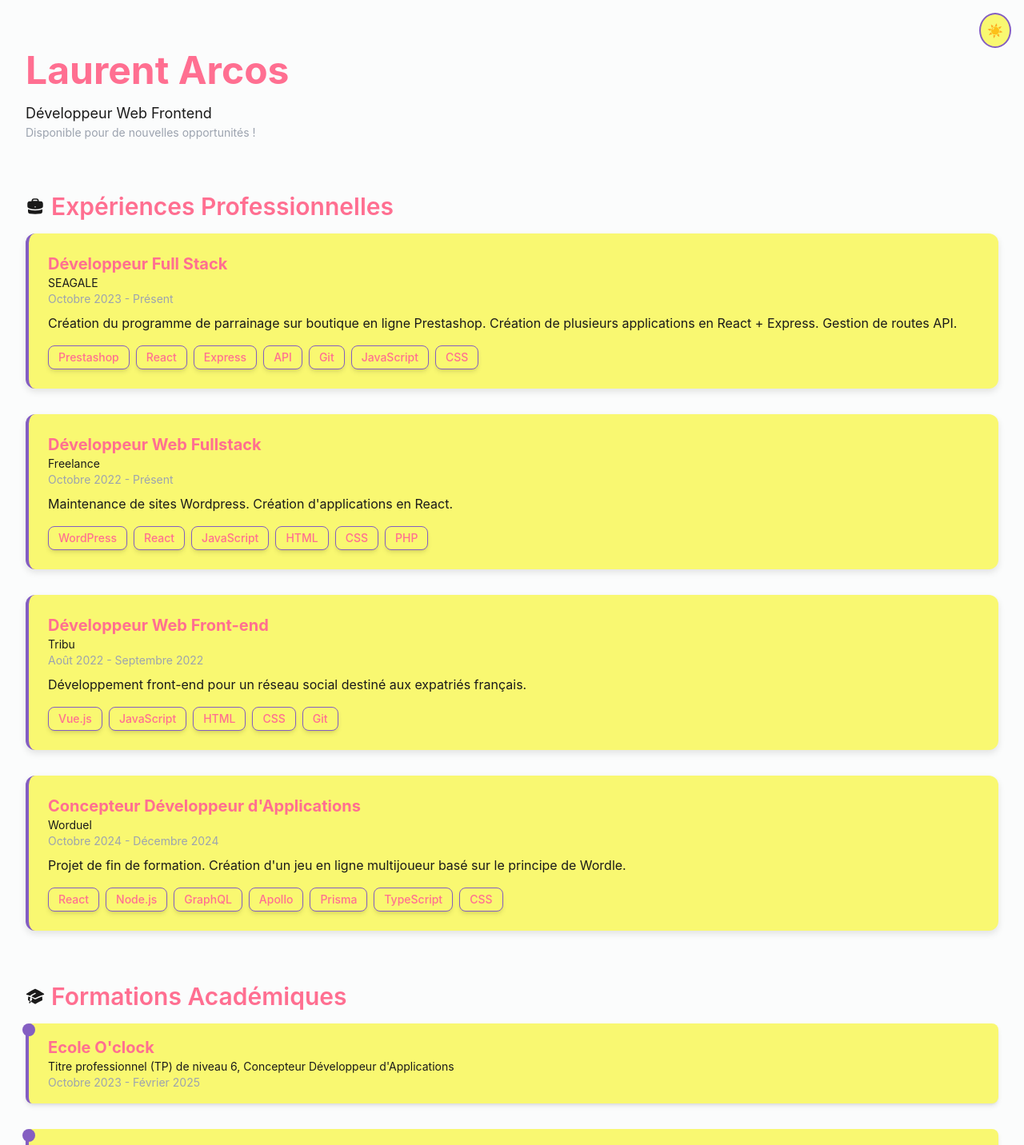
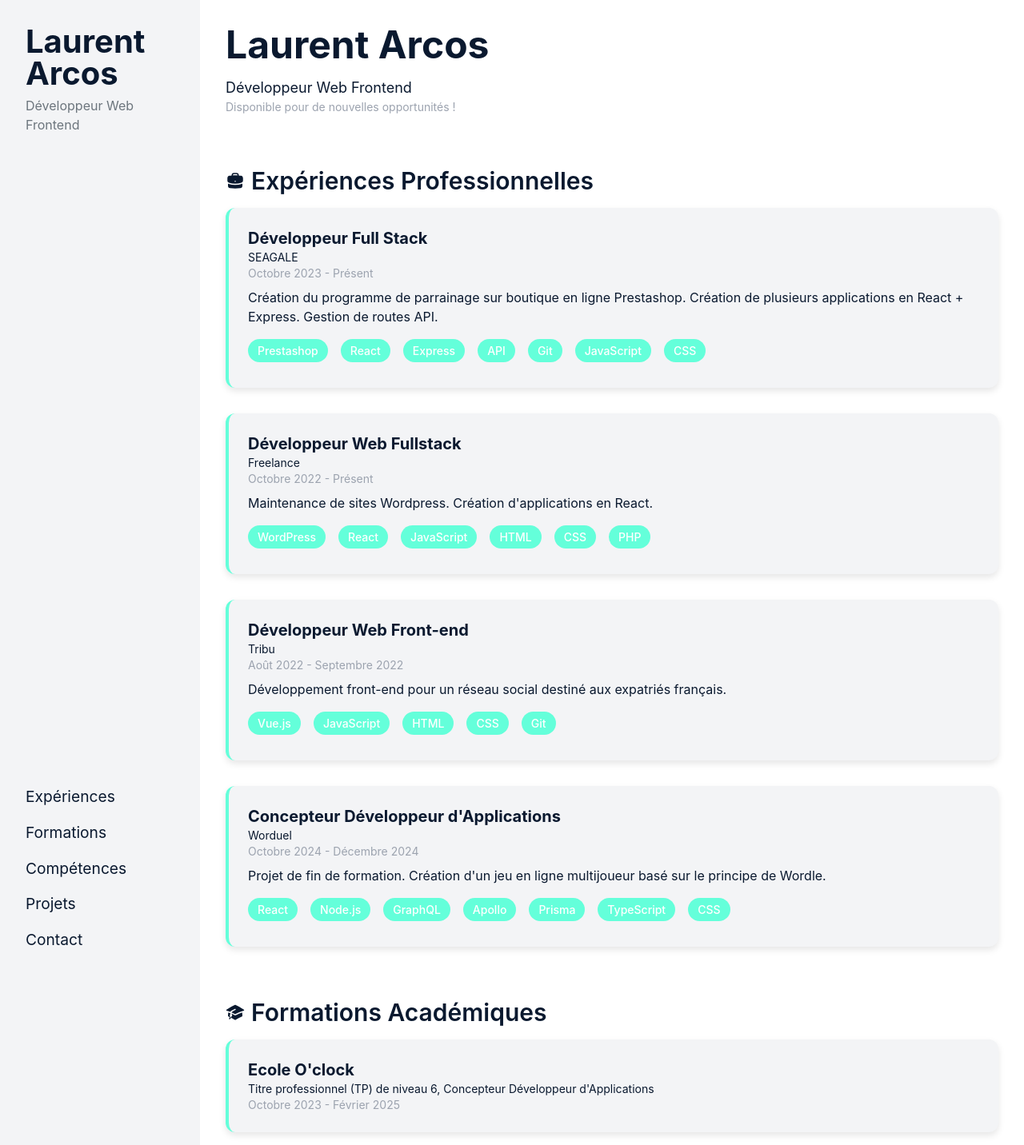
Before and after one commit to LaurentArcos/cv-interactif, a Next.js app: page / in a window 1280 px wide. Shown: the top 1432 px of the page at 80% size. Built offline with nearby package versions, Linux system fonts and the light colour scheme.

Commit message:
ajout d'une setion sidebar

```diff
--- a/src/app/globals.css
+++ b/src/app/globals.css
@@ -2,36 +2,79 @@
 @tailwind components;
 @tailwind utilities;
 
-/* Couleurs par défaut (Mode Sombre) */
+/* Palette de couleurs inspirée du site de Brittany Chiang */
 :root {
-  --background: #0a0f29;
-  --foreground: #ffd700;
-  --card-bg: #14213d;
-  --card-border: #eabe45;
-  --text-primary: #ffd700;
-  --text-secondary: #f6f4e6;
+  --background: #0a192f; /* Bleu nuit profond */
+  --foreground: #64ffda; /* Vert menthe */
+  --card-bg: #112240; /* Bleu foncé pour les cartes */
+  --card-border: #64ffda; /* Bordure verte */
+  --text-primary: #ccd6f6; /* Texte principal clair */
+  --text-secondary: #8892b0; /* Texte secondaire */
+  --hover-bg: #233554; /* Couleur de fond au survol */
 }
 
-/* Couleurs pour le Mode Clair */
+/* Mode clair alternatif */
 .light {
-  --background: rgb(251, 252, 252);
-  --foreground: #ff9671;
-  --card-bg: #f9f871;
-  --card-border: #845ec2;
-  --text-primary: #ff6f91;
-  --text-secondary: #1a1a1a;
+  --background: #ffffff;
+  --foreground: #0a192f;
+  --card-bg: #f3f4f6;
+  --card-border: #64ffda;
+  --text-primary: #0a192f;
+  --text-secondary: #6c757d;
 }
 
 body {
-  color: var(--foreground);
+  color: var(--text-primary);
   background: var(--background);
   font-family: "Inter", Arial, sans-serif;
+  transition: background-color 0.3s ease, color 0.3s ease;
 }
 
-h1,
-h2,
-h3 {
+h1, h2, h3 {
   color: var(--text-primary);
+}
+
+/* Mise en page principale */
+.layout {
+  display: grid;
+  grid-template-columns: 250px 1fr;
+  min-height: 100vh;
+}
+
+.sidebar {
+  background-color: var(--card-bg);
+  padding: 2rem;
+  display: flex;
+  flex-direction: column;
+  justify-content: space-between;
+}
+
+.sidebar h1 {
+  color: var(--text-primary);
+  font-size: 2.5rem;
+  font-weight: bold;
+}
+
+.sidebar p {
+  color: var(--text-secondary);
+  margin-top: 0.5rem;
+}
+
+.nav-links {
+  display: flex;
+  flex-direction: column;
+  gap: 1rem;
+}
+
+.nav-links a {
+  color: var(--text-primary);
+  text-decoration: none;
+  font-size: 1.2rem;
+  transition: color 0.3s ease;
+}
+
+.nav-links a:hover {
+  color: var(--foreground);
 }
 
 .card {
@@ -44,19 +87,28 @@ h3 {
 }
 
 .card:hover {
-  background-color: var(--foreground);
-  color: var(--background);
+  background-color: var(--hover-bg);
 }
 
 .bg-gradient-to-r {
-  background-image: linear-gradient(to right, var(--foreground), var(--card-bg));
+  background-image: linear-gradient(to right, #0a192f, #112240);
+}
+
+/* Style des tags */
+.tag {
+  display: inline-block;
+  background-color: var(--card-border);
+  color: var(--background);
+  padding: 0.25rem 0.75rem;
+  border-radius: 9999px;
+  font-size: 0.875rem;
+  font-weight: 500;
+  margin-right: 0.5rem;
+  margin-bottom: 0.5rem;
 }
 
 /* Style du bouton de toggle */
 .dark-mode-toggle {
-  position: fixed;
-  top: 1rem;
-  right: 1rem;
   background-color: var(--card-bg);
   color: var(--text-primary);
   border: 2px solid var(--card-border);
@@ -67,6 +119,26 @@ h3 {
 }
 
 .dark-mode-toggle:hover {
-  background-color: var(--foreground);
-  color: var(--background);
+  background-color: var(--hover-bg);
+  color: var(--foreground);
 }
+
+/* Ajout du style de la barre de navigation fixe */
+.fixed-nav {
+  position: sticky;
+  top: 2rem;
+}
+
+@media (max-width: 768px) {
+  .layout {
+    grid-template-columns: 1fr;
+  }
+  .sidebar {
+    flex-direction: row;
+    align-items: center;
+  }
+  .nav-links {
+    flex-direction: row;
+    gap: 1rem;
+  }
+}
--- a/src/app/page.tsx
+++ b/src/app/page.tsx
@@ -4,18 +4,31 @@ import { motion } from "framer-motion";
 import { BriefcaseIcon, AcademicCapIcon } from "@heroicons/react/24/solid";
 import { experiences } from "@/data/experiences";
 import { education } from "@/data/education";
-import type { Experience, Education } from "@/types";
 import DarkModeToggle from "@/components/DarkModeToggle";
 
 export default function Home() {
   return (
-    <main className="bg-background text-foreground min-h-screen p-8 font-sans">
-
-      {/* Toggle Dark Mode */}
-      <div className="flex justify-end mb-8">
+    <div className="layout">
+      {/* Sidebar */}
+      <aside className="sidebar fixed-nav">
+        <div>
+          <h1 className="text-4xl font-bold mb-2">Laurent Arcos</h1>
+          <p className="text-text-secondary">Développeur Web Frontend</p>
+        </div>
+        <nav className="nav-links mt-8">
+          <a href="#experiences">Expériences</a>
+          <a href="#formations">Formations</a>
+          <a href="#competences">Compétences</a>
+          <a href="#projets">Projets</a>
+          <a href="#contact">Contact</a>
+        </nav>
+        <div className="mt-8">
           <DarkModeToggle />
         </div>
+      </aside>
 
+      {/* Main Content */}
+      <main className="p-8">
         {/* Profil Section */}
         <section className="mb-16">
           <motion.div
@@ -23,23 +36,16 @@ export default function Home() {
             animate={{ opacity: 1, y: 0 }}
             transition={{ duration: 0.8 }}
           >
-          <h1 className="text-5xl font-bold mb-4" style={{ color: "var(--text-primary)" }}>
-            Laurent Arcos
-          </h1>
-          <p className="text-lg" style={{ color: "var(--text-secondary)" }}>
-            Développeur Web Frontend
-          </p>
+            <h1 className="text-5xl font-bold mb-4 text-text-primary">Laurent Arcos</h1>
+            <p className="text-lg text-text-secondary">Développeur Web Frontend</p>
             <p className="text-sm text-gray-400">Disponible pour de nouvelles opportunités !</p>
           </motion.div>
         </section>
 
         {/* Expériences Professionnelles */}
         <section id="experiences" className="mb-16">
-        <h2
-          className="text-3xl font-semibold mb-4 flex items-center"
-          style={{ color: "var(--text-primary)" }}
-        >
-          <BriefcaseIcon className="w-6 h-6 mr-2" style={{ color: "var(--text-secondary)" }} />
+          <h2 className="text-3xl font-semibold mb-4 text-text-primary flex items-center">
+            <BriefcaseIcon className="w-6 h-6 mr-2 text-text-secondary" />
             Expériences Professionnelles
           </h2>
           <ul className="space-y-8">
@@ -52,26 +58,15 @@ export default function Home() {
                 viewport={{ once: true }}
                 transition={{ duration: 0.6, delay: index * 0.2 }}
               >
-              <h3 className="text-xl font-bold" style={{ color: "var(--text-primary)" }}>
-                {exp.title}
-              </h3>
-              <p className="text-sm" style={{ color: "var(--text-secondary)" }}>
-                {exp.company}
-              </p>
+                <h3 className="text-xl font-bold text-text-primary">{exp.title}</h3>
+                <p className="text-sm text-text-secondary">{exp.company}</p>
                 <p className="text-sm text-gray-400">{exp.date}</p>
-              <p className="mt-2" style={{ color: "var(--text-secondary)" }}>
-                {exp.description}
-              </p>
+                <p className="mt-2 text-text-secondary">{exp.description}</p>
                 <div className="mt-4 flex flex-wrap gap-2">
                   {exp.tags.map((tag, i) => (
                     <span
                       key={i}
-                    className="inline-block px-3 py-1 text-sm font-medium rounded-lg shadow-md"
-                    style={{
-                      backgroundColor: "var(--card-bg)",
-                      color: "var(--text-primary)",
-                      border: "1px solid var(--card-border)",
-                    }}
+                      className="tag"
                     >
                       {tag}
                     </span>
@@ -84,37 +79,22 @@ export default function Home() {
 
         {/* Formations Académiques */}
         <section id="formations" className="mb-16">
-        <h2
-          className="text-3xl font-semibold mb-4 flex items-center"
-          style={{ color: "var(--text-primary)" }}
-        >
-          <AcademicCapIcon className="w-6 h-6 mr-2" style={{ color: "var(--text-secondary)" }} />
+          <h2 className="text-3xl font-semibold mb-4 text-text-primary flex items-center">
+            <AcademicCapIcon className="w-6 h-6 mr-2 text-text-secondary" />
             Formations Académiques
           </h2>
           <ul className="space-y-8">
-          {education.map((edu: Education, index) => (
+            {education.map((edu, index) => (
               <motion.li
                 key={index}
-              className="relative border-l-4 pl-6 p-4 rounded-lg shadow-md transition-colors duration-300"
-              style={{
-                backgroundColor: "var(--card-bg)",
-                borderColor: "var(--card-border)",
-              }}
+                className="card"
                 initial={{ opacity: 0, y: 50 }}
                 whileInView={{ opacity: 1, y: 0 }}
                 viewport={{ once: true }}
                 transition={{ duration: 0.6, delay: index * 0.2 }}
               >
-              <div
-                className="absolute -left-2 top-0 w-4 h-4 rounded-full"
-                style={{ backgroundColor: "var(--card-border)" }}
-              ></div>
-              <h3 className="text-xl font-bold" style={{ color: "var(--text-primary)" }}>
-                {edu.school}
-              </h3>
-              <p className="text-sm" style={{ color: "var(--text-secondary)" }}>
-                {edu.degree}
-              </p>
+                <h3 className="text-xl font-bold text-text-primary">{edu.school}</h3>
+                <p className="text-sm text-text-secondary">{edu.degree}</p>
                 <p className="text-sm text-gray-400">{edu.date}</p>
               </motion.li>
             ))}
@@ -123,27 +103,28 @@ export default function Home() {
 
         {/* Compétences Section */}
         <section id="competences" className="mb-16">
-        <h2 className="text-3xl font-semibold mb-4" style={{ color: "var(--text-primary)" }}>
+          <h2 className="text-3xl font-semibold mb-4 text-text-primary">
             Compétences Techniques
           </h2>
-        <p style={{ color: "var(--text-secondary)" }}>Section à compléter avec un filtrage par technologie.</p>
+          <p className="text-text-secondary">Section à compléter avec un filtrage par technologie.</p>
         </section>
 
         {/* Projets Section */}
         <section id="projets" className="mb-16">
-        <h2 className="text-3xl font-semibold mb-4" style={{ color: "var(--text-primary)" }}>
+          <h2 className="text-3xl font-semibold mb-4 text-text-primary">
             Projets
           </h2>
-        <p style={{ color: "var(--text-secondary)" }}>Section à compléter avec des projets filtrables par technologie.</p>
+          <p className="text-text-secondary">Section à compléter avec des projets filtrables par technologie.</p>
         </section>
 
         {/* Formulaire de Contact */}
         <section id="contact" className="mb-16">
-        <h2 className="text-3xl font-semibold mb-4" style={{ color: "var(--text-primary)" }}>
+          <h2 className="text-3xl font-semibold mb-4 text-text-primary">
             Contact
           </h2>
-        <p style={{ color: "var(--text-secondary)" }}>Section à compléter avec un formulaire de contact.</p>
+          <p className="text-text-secondary">Section à compléter avec un formulaire de contact.</p>
         </section>
       </main>
+    </div>
   );
 }
```
Lines whose indentation alone changed are shown as unchanged.
